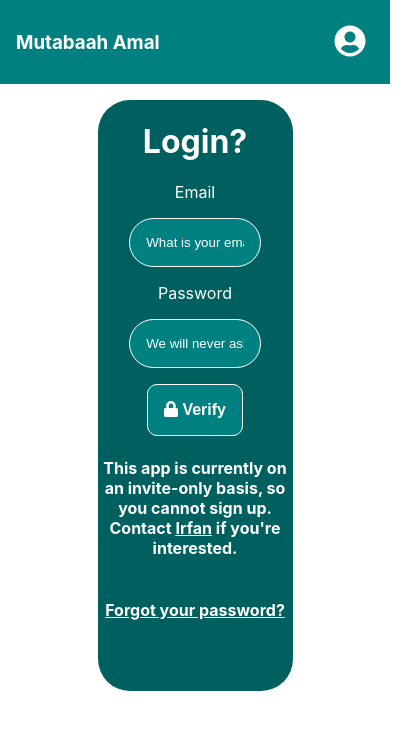
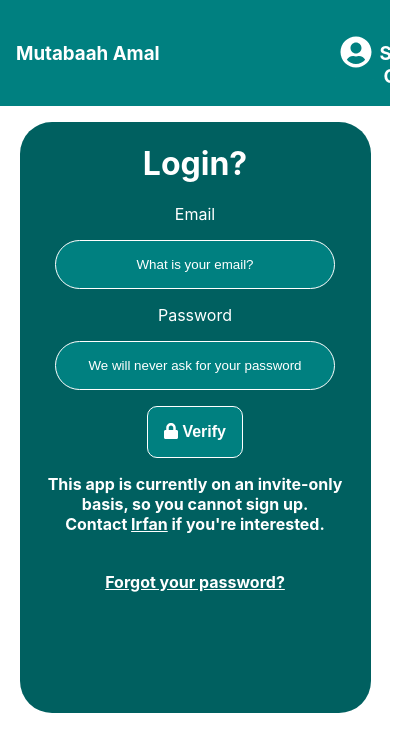
Before and after one commit to irfanzainudin/mutabaah-amal, a React (Create React App) app: page /#/login in a window 390 px wide. Shown: the top 752 px of the page, 420 px wide, since content can reach past the window. Built offline with nearby package versions, Linux system fonts and the light colour scheme; no server answers; sample sign-in values are in the browser's storage; the HTML template or start-up script is replaced by a standard one.

Commit message:
implemented firebase login

```diff
--- a/src/App.css
+++ b/src/App.css
@@ -71,9 +71,30 @@ ul {
   border: solid 2px greenyellow;
 }
 
+.user-actions-container {
+  width: 15vw;
+
+  display: flex;
+  flex-direction: row;
+  align-items: center;
+  justify-content: space-between;
+}
+
 .user-icon {
   font-size: 2rem;
-  margin-right: 1rem;
+  cursor: pointer;
+  border: none;
+  color: #ffffff;
+  background-color: #008080;
+  padding: 0.5rem;
+}
+
+#sign-out-btn {
+  cursor: pointer;
+}
+
+#sign-out-btn:hover {
+  color: greenyellow;
 }
 
 @media screen and (max-width: 1000px) {
@@ -116,11 +137,6 @@ ul {
     padding: .3rem 1rem;
     border: solid 2px white;
   }
-
-  .user-icon {
-    font-size: 2rem;
-    margin-right: 1rem;
-  }
 }
 
 
--- a/src/App.js
+++ b/src/App.js
@@ -1,7 +1,7 @@
 import React, { useEffect, useState } from 'react';
 import { HashRouter as Router, Route, Link, Switch } from 'react-router-dom';
 import { FontAwesomeIcon } from '@fortawesome/react-fontawesome';
-import { faSign, faSignInAlt, faUserCircle } from '@fortawesome/free-solid-svg-icons';
+import { faSign, faSignInAlt, faSignOutAlt, faUserCircle } from '@fortawesome/free-solid-svg-icons';
 import firebase from 'firebase/app';
 import 'firebase/auth';
 // import admin from 'firebase-admin';
@@ -26,12 +26,31 @@ if (!firebase.apps.length) {
 function App() {
   const [isUserSignedIn, setIsUserSignedIn] = useState();
 
+  const userSignout = () => {
+    firebase.auth().signOut()
+    .then(() => {
+      console.log("logged out");
+    })
+    .catch((error) => {
+      console.log(error);
+    })
+  }
+
   useEffect(() => {
     firebase.auth().onAuthStateChanged((user) => {
       if (user) {
-        setIsUserSignedIn(<button><Link to="/profile"><FontAwesomeIcon icon={faUserCircle} className="user-icon" /></Link></button>);
+        setIsUserSignedIn(
+          <div className="user-actions-container">
+            <Link to="/profile">
+              <button className="user-icon">
+                <FontAwesomeIcon icon={faUserCircle} />
+              </button>
+            </Link>
+            <h3 id="sign-out-btn" onClick={() => userSignout()}><FontAwesomeIcon icon={faSignOutAlt} /> Sign Out</h3>
+          </div>
+        );
       } else {
-          setIsUserSignedIn(<Link to="/login"><h3 id="login-btn"><FontAwesomeIcon icon={faSignInAlt}/> Login</h3></Link>);
+        setIsUserSignedIn(<Link to="/login"><h3 id="login-btn"><FontAwesomeIcon icon={faSignInAlt}/> Login</h3></Link>);
       }
     })
   }, []);
@@ -56,7 +75,7 @@ function App() {
         <Route path="/profile" component={Profile}/>
         <Route path="/login">
           <div className="flex-container">
-            <Login />
+            <Login firebase={firebase} />
           </div>
         </Route>
       </Switch>
--- a/src/pages/Login.css
+++ b/src/pages/Login.css
@@ -84,11 +84,88 @@
   color: greenyellow;
 }
 
-#no-signup-notice {
+#login-notice {
   color: white;
   text-align: center;
 }
 
-#no-signup-notice u:hover {
+#login-notice u:hover {
   color: greenyellow;
 }
+
+@media screen and (max-width: 1000px) {
+  .login-container {
+    width: 90%;
+    height: 70vh;
+    background-color: #006060;
+    border-radius: 2rem;
+
+    display: flex;
+    flex-direction: column;
+  }
+
+  .login-header {
+    color: white;
+    width: 100%;
+    text-align: center;
+  }
+
+  .login-details {
+    display: flex;
+    flex-direction: column;
+    align-items: center;
+    justify-content: center;
+    color: white;
+  }
+
+  .login-details label {
+    margin-bottom: 1rem;
+  }
+
+  .login-details input {
+    padding: 1rem;
+    border: solid 1px white;
+    border-radius: 2rem;
+    width: 70%;
+    margin-bottom: 1rem;
+    color: white;
+    background-color: #008080;
+    text-align: center;
+  }
+
+  .login-details input::placeholder {
+    color: white;
+    text-align: center;
+  }
+
+  .login-details input:focus {
+    outline: none;
+  }
+
+  .login-details input:focus::placeholder {
+    color: transparent;
+  }
+
+  .login-submit {
+    min-width: 10vw;
+    cursor: pointer;
+    font-size: 1rem;
+    font-weight: bold;
+    border: solid 1px white;
+    border-radius: 10px;
+    color: #ffffff;
+    background-color: #008080;
+    outline: none;
+    padding: 1rem;
+  }
+
+  #forgot-password {
+    text-align: center;
+  }
+
+  #login-notice {
+    color: white;
+    text-align: center;
+    margin: 1rem;
+  }
+}
--- a/src/pages/Login.js
+++ b/src/pages/Login.js
@@ -1,4 +1,5 @@
-import React from 'react';
+import React, { useState } from 'react';
+import { Redirect, useHistory } from 'react-router-dom';
 import { faLock } from '@fortawesome/free-solid-svg-icons';
 import { FontAwesomeIcon } from '@fortawesome/react-fontawesome';
 
@@ -7,20 +8,58 @@ import { FontAwesomeIcon } from '@fortawesome/react-fontawesome';
 import './Login.css';
 import { Link } from 'react-router-dom';
 
-function Login() {
+function LoginNotice({ notice }) {
+  return (
+    <h4 id="login-notice">
+      { notice }
+    </h4>
+  )
+}
+
+function Login({ firebase }) {
+  const [userEmail, setUserEmail] = useState("");
+  const [userPassword, setUserPassword] = useState("");
+  const [user, setUser] = useState();
+  const [notice, setNotice] = useState(
+    <h4 id="login-notice">
+      This app is currently on an invite-only basis, so you cannot sign up.<br/>Contact <a href="mailto:m.irfan.zain@gmail.com"><u>Irfan</u></a> if you're interested.
+    </h4>
+  );
+  var history = useHistory();
+
+  const userLogin = (e) => {
+    e.preventDefault();
+    firebase.auth().signInWithEmailAndPassword(userEmail, userPassword)
+    .then((userCreds) => {
+      setUser(userCreds.user);
+      history.push("/"); // redirects to home page
+    })
+    .catch((error) => {
+      setNotice(<LoginNotice notice={error.message} />); // give users a nice-looking notice
+    })
+  }
+
+  const handleEmailChange = (e) => {
+    setUserEmail(e.target.value);
+  }
+
+  const handlePasswordChange = (e) => {
+    setUserPassword(e.target.value);
+  }
+
   return (
     <div className="login-container container">
       <div className="login-header">
         <h1>Login?</h1>
       </div>
-      <form className="login-details">
+      <form className="login-details" onSubmit={(e) => userLogin(e)}>
         <label for="login-email">Email</label>
-        <input type="email" id="login-email" placeholder="What is your email?" className="login-email" />
+        <input type="email" id="login-email" placeholder="What is your email?" className="login-email" value={userEmail} onChange={(e) => handleEmailChange(e)} />
         <label for="login-password">Password</label>
-        <input type="password" id="login-password" placeholder="We will never ask for your password" className="login-password" />
+        <input type="password" id="login-password" placeholder="We will never ask for your password" className="login-password" value={userPassword} onChange={(e) => handlePasswordChange(e)} />
         <button type="submit" className="login-submit"><FontAwesomeIcon icon={faLock} /> Verify</button>
       </form>
-      <h4 id="no-signup-notice">This app is currently on an invite-only basis, so you cannot sign up.<br/>Contact <a href="mailto:m.irfan.zain@gmail.com"><u>Irfan</u></a> if you're interested.</h4>
+      { notice }
       <Link to="/"><h4 id="forgot-password"><u>Forgot your password?</u></h4></Link>
     </div>
   )
```
